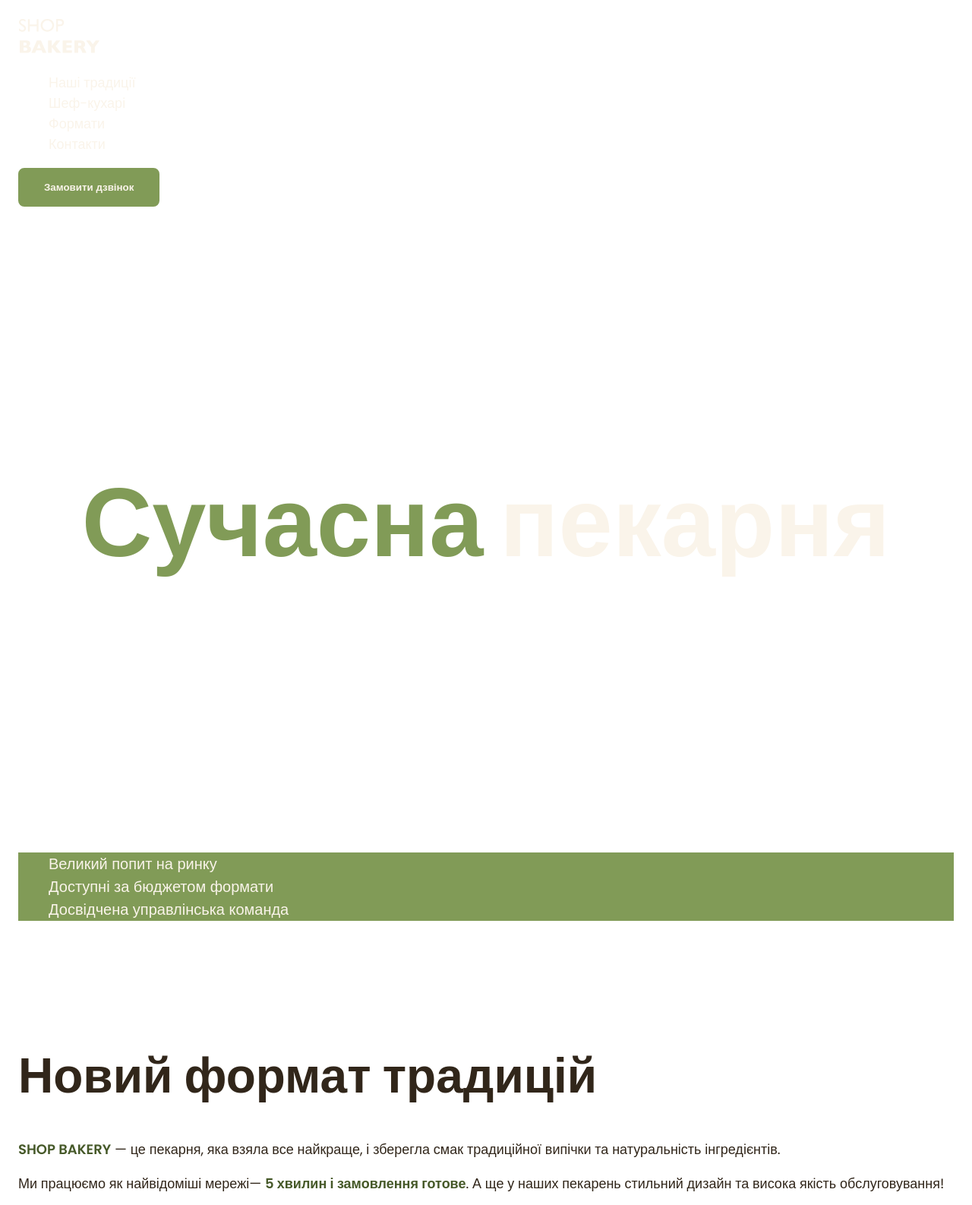
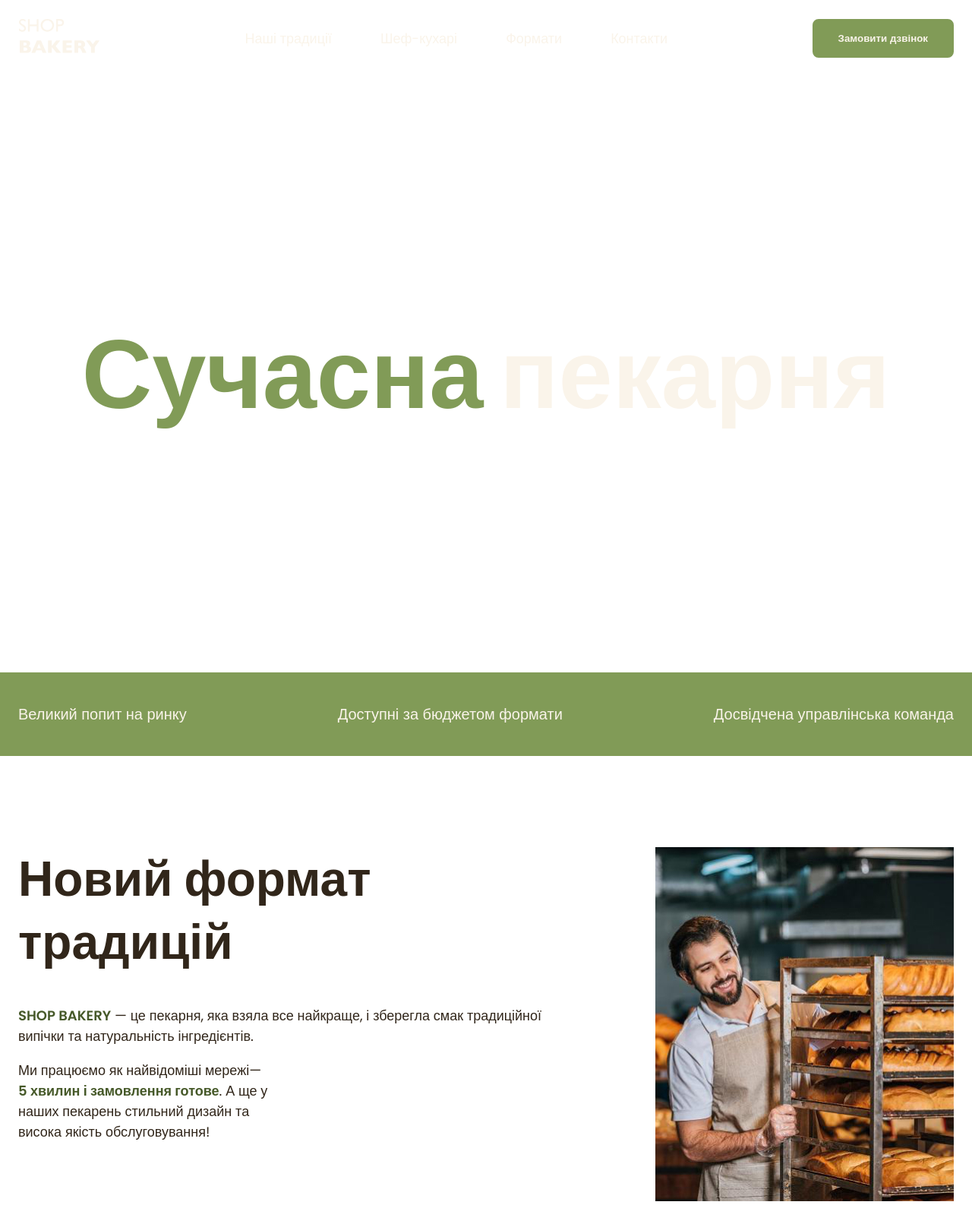
Before and after one commit to Velialll/genius-test, a plain HTML site: page index.html in a window 1280 px wide. Shown: the top 1586 px of the page at 76% size. Drawn offline with Linux system fonts and the light colour scheme.

Commit message:
connected Flexbox

```diff
--- a/css/styles.css
+++ b/css/styles.css
@@ -62,6 +62,8 @@ address {
   font-style: normal;
 }
 ul {
+  margin: 0;
+  padding: 0;
   list-style-type: none;
 }
 .visually-hidden {
@@ -103,7 +105,24 @@ ul {
 
 .link:hover {
   color: var(--color-brand-light);
-  font-weight: 600;
+}
+/* Header */
+.header-container {
+  display: flex;
+  align-items: center;
+  gap: 40px;
+}
+.header-nav {
+  display: flex;
+  align-items: center;
+  flex-grow: 1;
+  gap: 40px;
+}
+.header-menu {
+  display: flex;
+  gap: 64px;
+  flex-grow: 1;
+  justify-content: center;
 }
 /* hero section*/
 .hero-section {
@@ -120,11 +139,17 @@ ul {
   color: var(--color-brand-light);
 }
 /* advantages section*/
-.advantages-list {
-  color: var(--color-primary-light);
+.advantages-section {
+  padding: 16px 0;
   background-color: var(--color-brand-light);
 }
+.advantages-list {
+  display: flex;
+  justify-content: space-between;
+  gap: 40px;
+}
 .advantages-item {
+  color: var(--color-primary-light);
   font-size: 20px;
   font-weight: 300;
 }
@@ -140,6 +165,14 @@ ul {
 .traditions-section {
   padding-top: 96px;
 }
+.traditions-container {
+  display: flex;
+  justify-content: space-between;
+  gap: 40px;
+}
+.traditons-content {
+  max-width: 710px;
+}
 .traditions-title {
   margin-bottom: 42px;
 }
@@ -149,6 +182,9 @@ ul {
 }
 .traditions-text .uppercase {
   text-transform: uppercase;
+}
+.traditions-text.limited {
+  max-width: 335px;
 }
 /* Chef section  */
 .chefs-title {
@@ -160,6 +196,19 @@ ul {
   font-weight: 600;
 }
 /* Formats section */
+.formats-list {
+  display: flex;
+  gap: 20px;
+  flex-wrap: wrap;
+}
+.formats-item {
+  flex-basis: calc((100% - 40px) / 3);
+}
+.format-card {
+  padding: 24px;
+  border: 1px solid lightgray; /*delete*/
+  border-radius: 16px;
+}
 .format-title {
   font-size: 24px;
   font-weight: 600;
--- a/index.html
+++ b/index.html
@@ -11,11 +11,12 @@
   <body>
     <header>
       <div class="container">
-        <nav>
+        <div class="header-container">
+          <nav class="header-nav">
             <a href="./">
               <img src="./images/logo.svg" alt="Логотип сучасної пекарні" />
             </a>
-          <ul>
+            <ul class="header-menu">
               <li>
                 <a class="link" href="#traditions-section">Наші традиції</a>
               </li>
@@ -32,6 +33,7 @@
           </nav>
           <button class="button" type="button">Замовити дзвінок</button>
         </div>
+      </div>
     </header>
     <main>
       <section class="hero-section">
@@ -42,7 +44,7 @@
         </div>
       </section>
 
-      <section>
+      <section class="advantages-section">
         <div class="container">
           <h2 class="visually-hidden">Наші переваги</h2>
           <ul class="advantages-list">
@@ -55,21 +57,28 @@
 
       <section class="traditions-section section" id="traditions-section">
         <div class="container">
-          <h2 class="traditions-title section-title">Новий формат традицій</h2>
+          <div class="traditions-container">
+            <div class="traditons-content">
+              <h2 class="traditions-title section-title">
+                Новий формат традицій
+              </h2>
+
               <p class="traditions-text">
-            <span class="brand uppercase">shop bakery</span> — це пекарня, яка
-            взяла все найкраще, і зберегла смак традиційної випічки та
+                <span class="brand uppercase">shop bakery</span> — це пекарня,
+                яка взяла все найкраще, і зберегла смак традиційної випічки та
                 натуральність інгредієнтів.
               </p>
-          <p class="traditions-text">
+              <p class="traditions-text limited">
                 Ми працюємо як найвідоміші мережі—
                 <span class="brand">5 хвилин і замовлення готове</span>. А ще у
                 наших пекарень стильний дизайн та висока якість обслуговування!
               </p>
+            </div>
             <img
               src="./images/backer-man.jpg"
               alt="Чоловік пекар дивится на батони із посмішкою"
             />
+          </div>
         </div>
       </section>
 
@@ -109,9 +118,9 @@
         <div class="container">
           <h2 class="formats-title section-title">Формати</h2>
 
-          <ul>
-            <li>
-              <article>
+          <ul class="formats-list">
+            <li class="formats-item">
+              <article class="format-card">
                 <h3 class="format-title" lang="en">Walrus</h3>
                 <div class="format-text">
                   <p>Площа: до 120 м2</p>
@@ -124,8 +133,8 @@
                 </div>
               </article>
             </li>
-            <li>
-              <article>
+            <li class="formats-item">
+              <article class="format-card">
                 <h3 class="format-title" lang="en">Horseshoe</h3>
                 <div class="format-text">
                   <p>Площа: до 25 м2</p>
@@ -135,8 +144,8 @@
                 </div>
               </article>
             </li>
-            <li>
-              <article>
+            <li class="formats-item">
+              <article class="format-card">
                 <h3 class="format-title" lang="en">Handlebar</h3>
                 <div class="format-text">
                   <p>Площа: до 15 м2</p>
```
Lines whose indentation alone changed are shown as unchanged.
